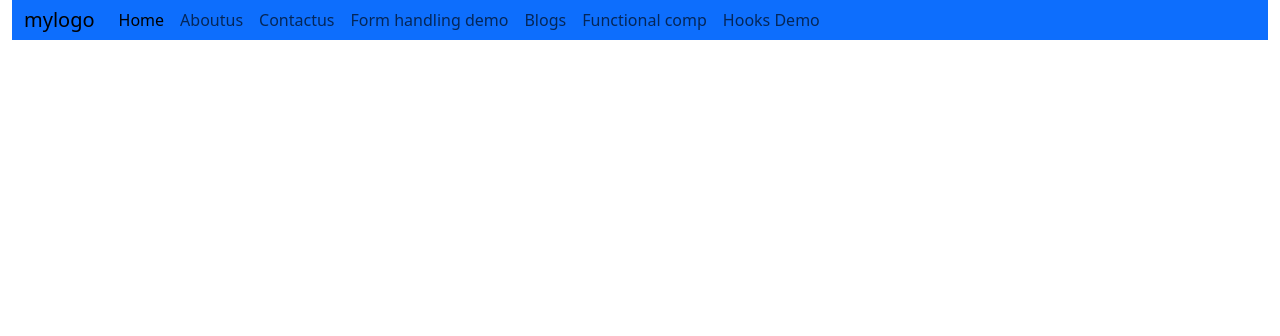
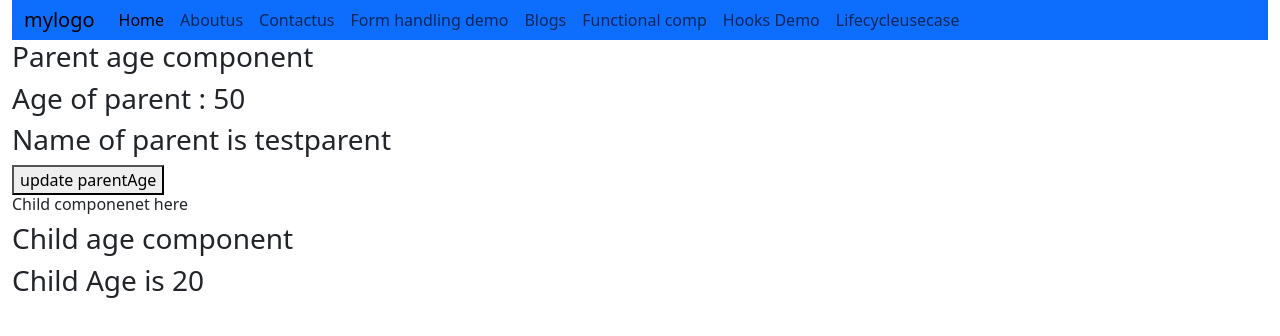
Before and after one commit to smishra1000/fsd-mwf, a React (Create React App) app in the folder reactjs-sessions/sample-app/: page /lifecycledemo in a window 1280 px wide. Shown: the top 336 px of the page. Built offline with nearby package versions, Linux system fonts and the light colour scheme.

Commit message:
lifecycle demo done

```diff
--- a/reactjs-sessions/sample-app/src/App.js
+++ b/reactjs-sessions/sample-app/src/App.js
@@ -13,6 +13,7 @@ import { BrowserRouter, Routes, Route } from "react-router-dom"
 import Navbar from "./pages/Navbar";
 import Company from "./functional-comp/Company";
 import Hooks from "./functional-comp/Hooks/Hooks";
+import ParentAge from "./class-based/LifeCycle/ParentAge";
 function App() {
   return (
     <div className="App container-fluid">
@@ -48,6 +49,7 @@ function App() {
           <Route path="blogs" element={<Blogs />}></Route>
           <Route path="functions" element={<Company />}></Route>
           <Route path="hooks" element={<Hooks />}></Route>
+          <Route path="lifecycledemo" element={<ParentAge name="testparent" />}></Route>
         </Routes>
       </BrowserRouter>
     </div>
--- /dev/null
+++ b/reactjs-sessions/sample-app/src/class-based/LifeCycle/ChildAge.jsx
@@ -0,0 +1,43 @@
+import React from "react";
+
+class ChildAge extends React.Component{
+    constructor(){
+        console.log("1. constrcutor from child")
+        super()
+        this.state = {
+            cAge:20
+        }
+    }
+
+    static getDerivedStateFromProps(props,state){
+        console.log("2.getDerivedStateFromProps from child ")
+    }
+
+
+    render(){
+        console.log("3. render from child")
+        return(
+            <div>
+                <h3>Child age component</h3>
+                <h3>Child Age is {this.state.cAge}</h3>
+            </div>
+        )
+    }
+
+    componentDidMount(){
+        console.log("4. componentDidMount from child")
+    }
+
+    // shouldComponentUpdate(){
+    //     console.log("3. update phase shouldComponentUpdate from child")
+    // }
+
+    getSnapshotBeforeUpdate(){
+        console.log(" 4. update phase getsnapshot from child")
+    }
+     componentDidUpdate(){
+        console.log(" 5. update phase getsnapshot from child")
+     }
+}
+
+export default ChildAge
--- /dev/null
+++ b/reactjs-sessions/sample-app/src/class-based/LifeCycle/ParentAge.jsx
@@ -0,0 +1,60 @@
+import React from "react";
+import ChildAge from "./ChildAge";
+
+class ParentAge extends React.Component{
+    constructor(props){
+        super(props)
+        console.log("1 constructor")
+        this.state={
+            pAge:50
+        }
+    }
+
+    static getDerivedStateFromProps(props,state){
+        console.log("2 getDerivedStateFromProps")
+        return {
+            pName:props.name
+        }
+    }
+
+    updateAge = ()=>{
+        this.setState({pAge:this.state.pAge+1})
+    }
+
+    render(){
+        console.log("3 render")
+        return(
+            <div>
+                <h3>Parent age component</h3>
+                <h3>Age of parent : {this.state.pAge}</h3>
+                <h3>Name of parent is {this.state.pName} </h3>
+                <button onClick={()=>this.updateAge()}>update parentAge</button>
+                <h6>Child componenet here</h6>
+                <ChildAge/>
+            </div>
+        )
+    }
+
+    componentDidMount(){
+        console.log("4 componentDidMount")
+        // fetch("https://jsonplaceholder.typicode.com/users").then(function(res){
+        //     return res.json()
+        // }).then(function(data){
+        //     console.log(data)
+        // })
+    }
+
+    shouldComponentUpdate(){
+        console.log("3. update phase shouldComponentUpdate from parent")
+        return true;
+    }
+
+    getSnapshotBeforeUpdate(){
+        console.log(" 4. update phase getsnapshot from parent")
+    }
+     componentDidUpdate(){
+        console.log(" 5. update phase getsnapshot from parent")
+     }
+}
+
+export default ParentAge
--- a/reactjs-sessions/sample-app/src/pages/Navbar.jsx
+++ b/reactjs-sessions/sample-app/src/pages/Navbar.jsx
@@ -38,6 +38,10 @@ function Navbar() {
                         <li className="nav-item">
                             <Link to="hooks" className="nav-link" >Hooks Demo</Link>
                         </li>
+                        <li className="nav-item">
+                            <Link to="lifecycledemo" className="nav-link" >Lifecycleusecase</Link>
+                        </li>
+
                     </ul>
                 </div>
             </div>
```
